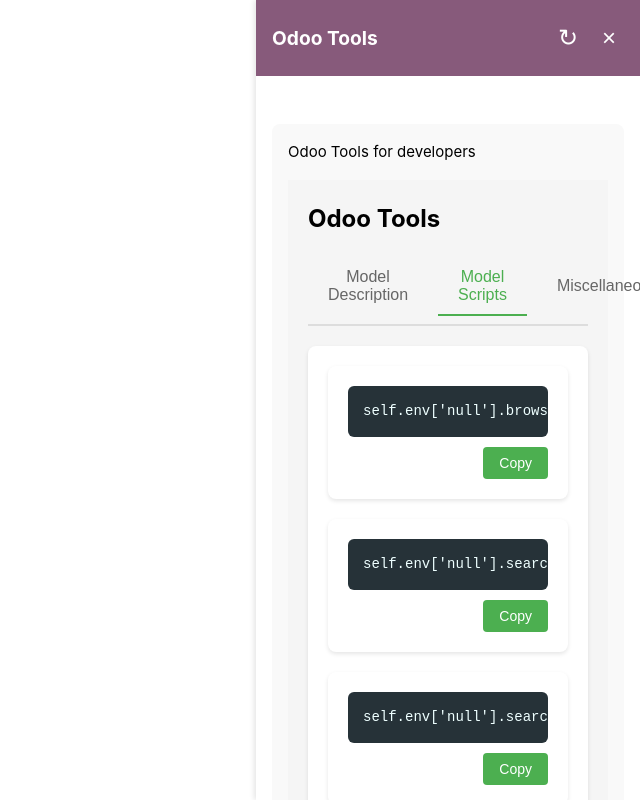
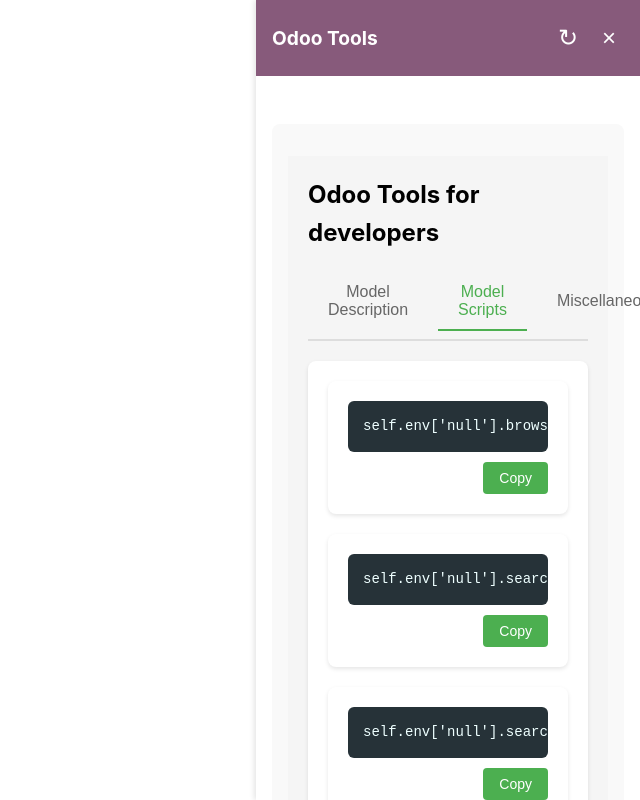
Before and after one commit to edsonfervo16mx/my-odoo-webkit, a Vue app: page / in a window 1280 px wide. Shown: the whole page, without its empty margins (640-1280 px from the left). Built offline with nearby package versions, Linux system fonts and the light colour scheme; the HTML template or start-up script is replaced by a standard one.

Commit message:
Update App.vue to enhance the title in the model manager section, changing it from "Odoo Tools" to "Odoo Tools for developers" for improved clarity.

```diff
--- a/src/App.vue
+++ b/src/App.vue
@@ -77,11 +77,10 @@
       </div>
       <div class="wk-sidebar-content">
         <div class="wk-sidebar-router-content">
-          <p>Odoo Tools for developers</p>
           <div class="wk-sidebar-router-content-inner">
             <div class="wk-router-view-container">
               <div class="wk-model-manager-container">
-                <h1 class="wk-model-manager-title">Odoo Tools</h1>
+                <h1 class="wk-model-manager-title">Odoo Tools for developers</h1>
                 <div class="wk-tabs">
                   <button
                     v-for="tab in tabs"
```
